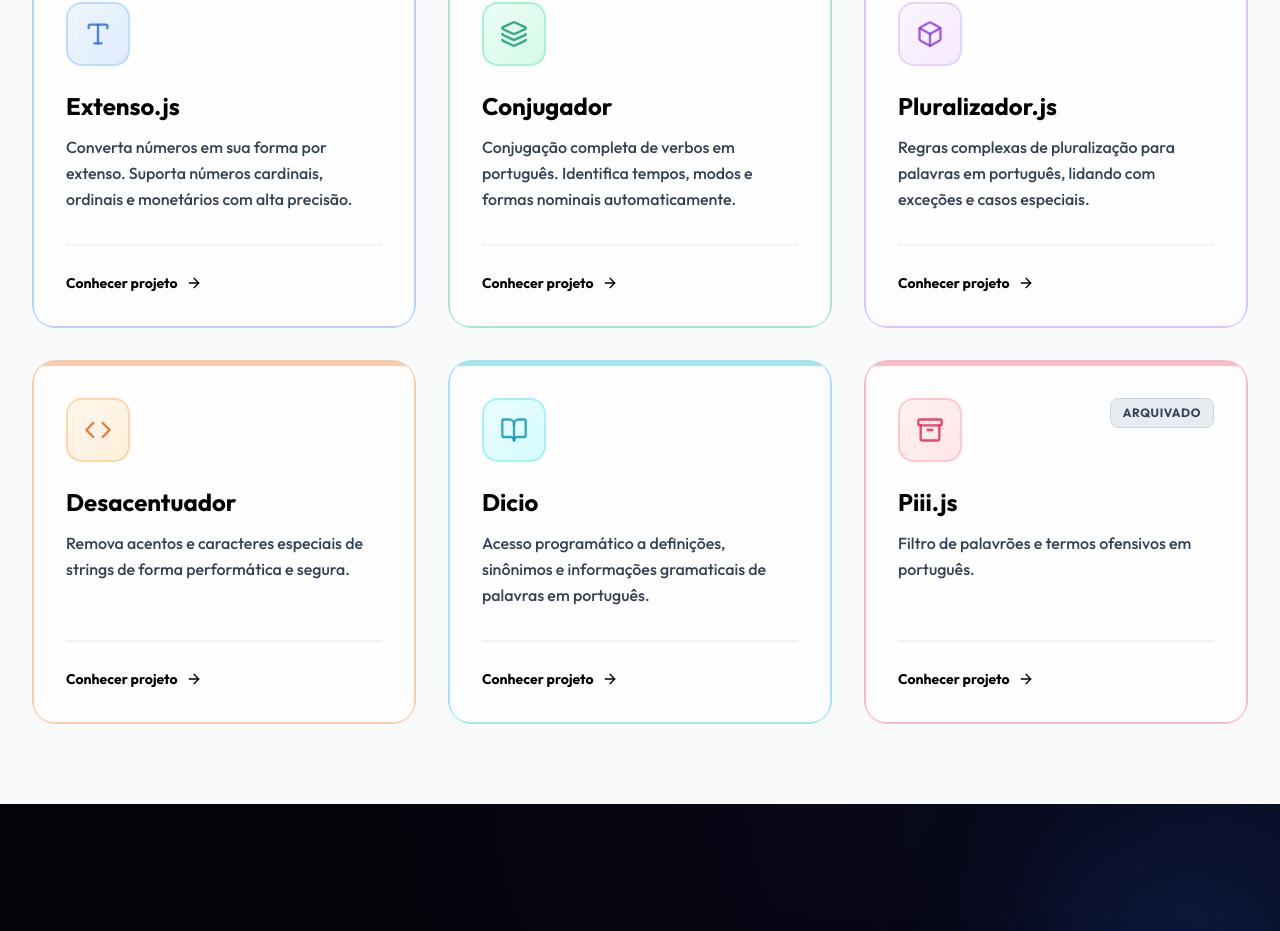
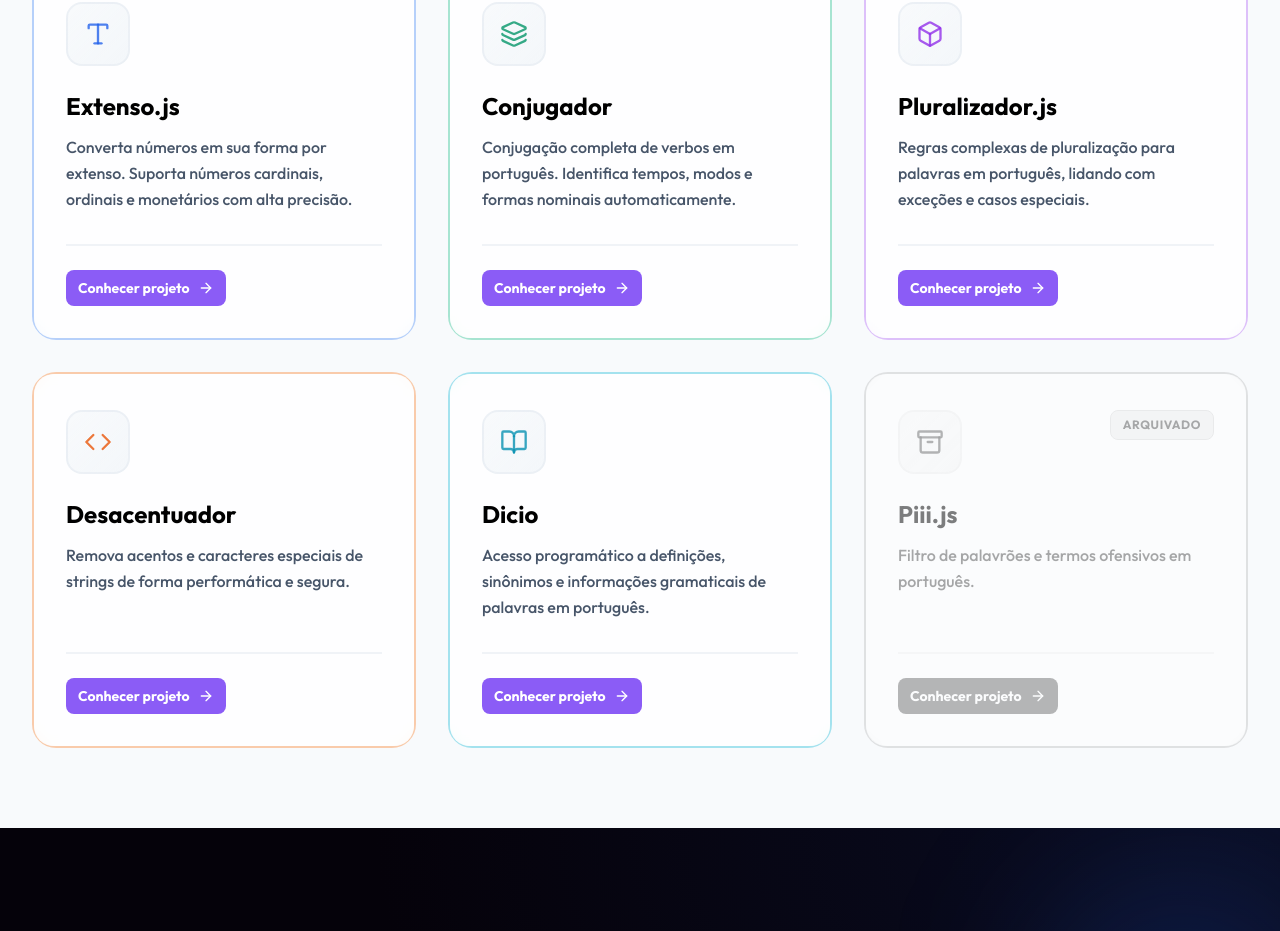
Before and after one commit to lusofonia/lusofonia-website, a React (Vite) app: page / in a window 1280 px wide. Shown: the part 2035-2966 px from the top of the page. Built offline with nearby package versions, Linux system fonts and the light colour scheme.

Commit message:
Refactor LibraryCard styles for consistency

```diff
--- a/src/components/LibraryCard.jsx
+++ b/src/components/LibraryCard.jsx
@@ -13,130 +13,32 @@ const getIcon = (name) => {
 
 const colorVariants = {
     blue: {
-        border: 'border-blue-500/35',
-        borderHover: 'hover:border-blue-600/50',
-        shadow: 'shadow-blue-500/12',
-        shadowHover: 'hover:shadow-blue-600/18',
-        blob: 'bg-blue-500/10',
-        blobHover: 'group-hover:bg-blue-600/15',
-        iconWrapper: 'bg-gradient-to-br from-blue-50 to-blue-100/90 border-blue-300/50',
-        iconWrapperHover: 'group-hover:from-blue-100 group-hover:to-blue-200 group-hover:border-blue-400/60',
-        icon: 'text-blue-600/80',
-        title: 'text-slate-800',
-        titleHover: 'group-hover:text-slate-900',
-        link: 'text-slate-700',
-        linkHover: 'hover:text-slate-900',
-        gradient: 'from-blue-500/5 via-blue-400/3 to-transparent',
-        accent: 'bg-blue-600/50',
-        accentBar: 'bg-blue-500/35'
+        border: 'border-blue-500/35 hover:border-blue-600/50',
+        icon: 'text-blue-600/80'
     },
     emerald: {
-        border: 'border-emerald-500/35',
-        borderHover: 'hover:border-emerald-600/50',
-        shadow: 'shadow-emerald-500/12',
-        shadowHover: 'hover:shadow-emerald-600/18',
-        blob: 'bg-emerald-500/10',
-        blobHover: 'group-hover:bg-emerald-600/15',
-        iconWrapper: 'bg-gradient-to-br from-emerald-50 to-emerald-100/90 border-emerald-300/50',
-        iconWrapperHover: 'group-hover:from-emerald-100 group-hover:to-emerald-200 group-hover:border-emerald-400/60',
-        icon: 'text-emerald-600/80',
-        title: 'text-slate-800',
-        titleHover: 'group-hover:text-slate-900',
-        link: 'text-slate-700',
-        linkHover: 'hover:text-slate-900',
-        gradient: 'from-emerald-500/5 via-emerald-400/3 to-transparent',
-        accent: 'bg-emerald-600/50',
-        accentBar: 'bg-emerald-500/35'
+        border: 'border-emerald-500/35 hover:border-emerald-600/50',
+        icon: 'text-emerald-600/80'
     },
     purple: {
-        border: 'border-purple-500/35',
-        borderHover: 'hover:border-purple-600/50',
-        shadow: 'shadow-purple-500/12',
-        shadowHover: 'hover:shadow-purple-600/18',
-        blob: 'bg-purple-500/10',
-        blobHover: 'group-hover:bg-purple-600/15',
-        iconWrapper: 'bg-gradient-to-br from-purple-50 to-purple-100/90 border-purple-300/50',
-        iconWrapperHover: 'group-hover:from-purple-100 group-hover:to-purple-200 group-hover:border-purple-400/60',
-        icon: 'text-purple-600/80',
-        title: 'text-slate-800',
-        titleHover: 'group-hover:text-slate-900',
-        link: 'text-slate-700',
-        linkHover: 'hover:text-slate-900',
-        gradient: 'from-purple-500/5 via-purple-400/3 to-transparent',
-        accent: 'bg-purple-600/50',
-        accentBar: 'bg-purple-500/35'
+        border: 'border-purple-500/35 hover:border-purple-600/50',
+        icon: 'text-purple-600/80'
     },
     orange: {
-        border: 'border-orange-500/35',
-        borderHover: 'hover:border-orange-600/50',
-        shadow: 'shadow-orange-500/12',
-        shadowHover: 'hover:shadow-orange-600/18',
-        blob: 'bg-orange-500/10',
-        blobHover: 'group-hover:bg-orange-600/15',
-        iconWrapper: 'bg-gradient-to-br from-orange-50 to-orange-100/90 border-orange-300/50',
-        iconWrapperHover: 'group-hover:from-orange-100 group-hover:to-orange-200 group-hover:border-orange-400/60',
-        icon: 'text-orange-600/80',
-        title: 'text-slate-800',
-        titleHover: 'group-hover:text-slate-900',
-        link: 'text-slate-700',
-        linkHover: 'hover:text-slate-900',
-        gradient: 'from-orange-500/5 via-orange-400/3 to-transparent',
-        accent: 'bg-orange-600/50',
-        accentBar: 'bg-orange-500/35'
+        border: 'border-orange-500/35 hover:border-orange-600/50',
+        icon: 'text-orange-600/80'
     },
     cyan: {
-        border: 'border-cyan-500/35',
-        borderHover: 'hover:border-cyan-600/50',
-        shadow: 'shadow-cyan-500/12',
-        shadowHover: 'hover:shadow-cyan-600/18',
-        blob: 'bg-cyan-500/10',
-        blobHover: 'group-hover:bg-cyan-600/15',
-        iconWrapper: 'bg-gradient-to-br from-cyan-50 to-cyan-100/90 border-cyan-300/50',
-        iconWrapperHover: 'group-hover:from-cyan-100 group-hover:to-cyan-200 group-hover:border-cyan-400/60',
-        icon: 'text-cyan-600/80',
-        title: 'text-slate-800',
-        titleHover: 'group-hover:text-slate-900',
-        link: 'text-slate-700',
-        linkHover: 'hover:text-slate-900',
-        gradient: 'from-cyan-500/5 via-cyan-400/3 to-transparent',
-        accent: 'bg-cyan-600/50',
-        accentBar: 'bg-cyan-500/35'
+        border: 'border-cyan-500/35 hover:border-cyan-600/50',
+        icon: 'text-cyan-600/80'
     },
     rose: {
-        border: 'border-rose-500/35',
-        borderHover: 'hover:border-rose-600/50',
-        shadow: 'shadow-rose-500/12',
-        shadowHover: 'hover:shadow-rose-600/18',
-        blob: 'bg-rose-500/10',
-        blobHover: 'group-hover:bg-rose-600/15',
-        iconWrapper: 'bg-gradient-to-br from-rose-50 to-rose-100/90 border-rose-300/50',
-        iconWrapperHover: 'group-hover:from-rose-100 group-hover:to-rose-200 group-hover:border-rose-400/60',
-        icon: 'text-rose-600/80',
-        title: 'text-slate-800',
-        titleHover: 'group-hover:text-slate-900',
-        link: 'text-slate-700',
-        linkHover: 'hover:text-slate-900',
-        gradient: 'from-rose-500/5 via-rose-400/3 to-transparent',
-        accent: 'bg-rose-600/50',
-        accentBar: 'bg-rose-500/35'
+        border: 'border-rose-500/35 hover:border-rose-600/50',
+        icon: 'text-rose-600/80'
     },
     default: {
-        border: 'border-lusofonia-primary/40',
-        borderHover: 'hover:border-lusofonia-primary',
-        shadow: 'shadow-lusofonia-primary/20',
-        shadowHover: 'hover:shadow-lusofonia-primary/30',
-        blob: 'bg-lusofonia-primary/20',
-        blobHover: 'group-hover:bg-lusofonia-primary/30',
-        iconWrapper: 'bg-gradient-to-br from-purple-50 to-purple-100 border-purple-300/50',
-        iconWrapperHover: 'group-hover:from-purple-100 group-hover:to-purple-200 group-hover:border-purple-400',
-        icon: 'text-lusofonia-primary',
-        title: 'text-slate-900',
-        titleHover: 'group-hover:text-lusofonia-primary',
-        link: 'text-slate-900',
-        linkHover: 'hover:text-lusofonia-primary',
-        gradient: 'from-lusofonia-primary/10 via-lusofonia-secondary/5 to-transparent',
-        accent: 'bg-lusofonia-primary',
-        accentBar: 'bg-lusofonia-primary/40'
+        border: 'border-lusofonia-primary/40 hover:border-lusofonia-primary',
+        icon: 'text-lusofonia-primary'
     }
 };
 
@@ -144,21 +46,25 @@ const LibraryCard = ({ name, description, link, archived = false, color = 'defau
     const Icon = getIcon(name);
     const theme = colorVariants[color] || colorVariants.default;
 
+    // Extract border color for accent bar (remove hover part)
+    const borderBase = theme.border.split(' ')[0];
+    const accentBarColor = borderBase.replace('border-', 'bg-');
+
     return (
         <div
-            className={`group relative flex flex-col h-full rounded-3xl border-2 ${theme.border} ${theme.borderHover} transition-all duration-500`}
+            className={`group relative flex flex-col h-full rounded-3xl border-2 ${theme.border} transition-all duration-500 ${archived ? 'opacity-50 grayscale hover:grayscale-0' : ''}`}
         >
             <div className="relative flex flex-col h-full bg-white/80 backdrop-blur-sm rounded-[20px] overflow-hidden z-10">
-                {/* Color accent bar */}
-                <div className={`absolute top-0 left-0 right-0 h-1 ${theme.accentBar} group-hover:opacity-100 transition-opacity rounded-t-[20px]`} />
+                {/* Color accent bar - same color as border */}
+                <div className={`absolute top-0 left-0 right-0 h-1 ${accentBarColor} group-hover:opacity-100 transition-opacity rounded-t-[20px]`} />
 
                 <div className="flex flex-col h-full p-8 pt-9">
                     <div className="flex justify-between items-start mb-6">
-                        <div className={`p-4 rounded-2xl border-2 transition-all duration-300 ${theme.iconWrapper} ${theme.iconWrapperHover}`}>
+                        <div className="p-4 rounded-2xl border-2 bg-gradient-to-br from-slate-50 to-slate-100/80 border-slate-200/50 group-hover:from-slate-100 group-hover:to-slate-200 group-hover:border-slate-300/60 transition-all duration-300">
                             <Icon className={`w-7 h-7 ${theme.icon} transition-transform duration-300 group-hover:scale-110`} />
                         </div>
                         {archived && (
-                            <span className="px-3 py-1.5 text-xs font-bold uppercase tracking-wider bg-slate-200/80 text-slate-700 rounded-lg border border-slate-300 backdrop-blur-sm">
+                            <span className="px-3 py-1.5 text-xs font-bold uppercase tracking-wider bg-yellow-200/80 text-yellow-800 rounded-lg border border-yellow-300 backdrop-blur-sm">
                                 Arquivado
                             </span>
                         )}
@@ -168,7 +74,7 @@ const LibraryCard = ({ name, description, link, archived = false, color = 'defau
                         {name}
                     </h3>
 
-                    <p className="text-slate-700 mb-8 leading-relaxed flex-grow font-medium">
+                    <p className="text-slate-600 mb-8 leading-relaxed flex-grow font-medium">
                         {description}
                     </p>
 
@@ -177,10 +83,10 @@ const LibraryCard = ({ name, description, link, archived = false, color = 'defau
                             href={link}
                             target="_blank"
                             rel="noopener noreferrer"
-                            className="inline-flex items-center text-sm font-bold transition-all duration-300 text-black group/link"
+                            className="inline-flex items-center px-3 py-2 text-sm font-bold rounded-lg bg-lusofonia-primary text-white hover:bg-purple-600 transition-all duration-300 hover:scale-105 hover:shadow-lg group/link"
                         >
                             Conhecer projeto
-                            <ArrowRight className="ml-2 w-4 h-4 transition-transform duration-300 text-black group-hover/link:translate-x-2" />
+                            <ArrowRight className="ml-2 w-4 h-4 transition-transform duration-300 group-hover/link:translate-x-1" />
                         </a>
                     </div>
                 </div>
```
